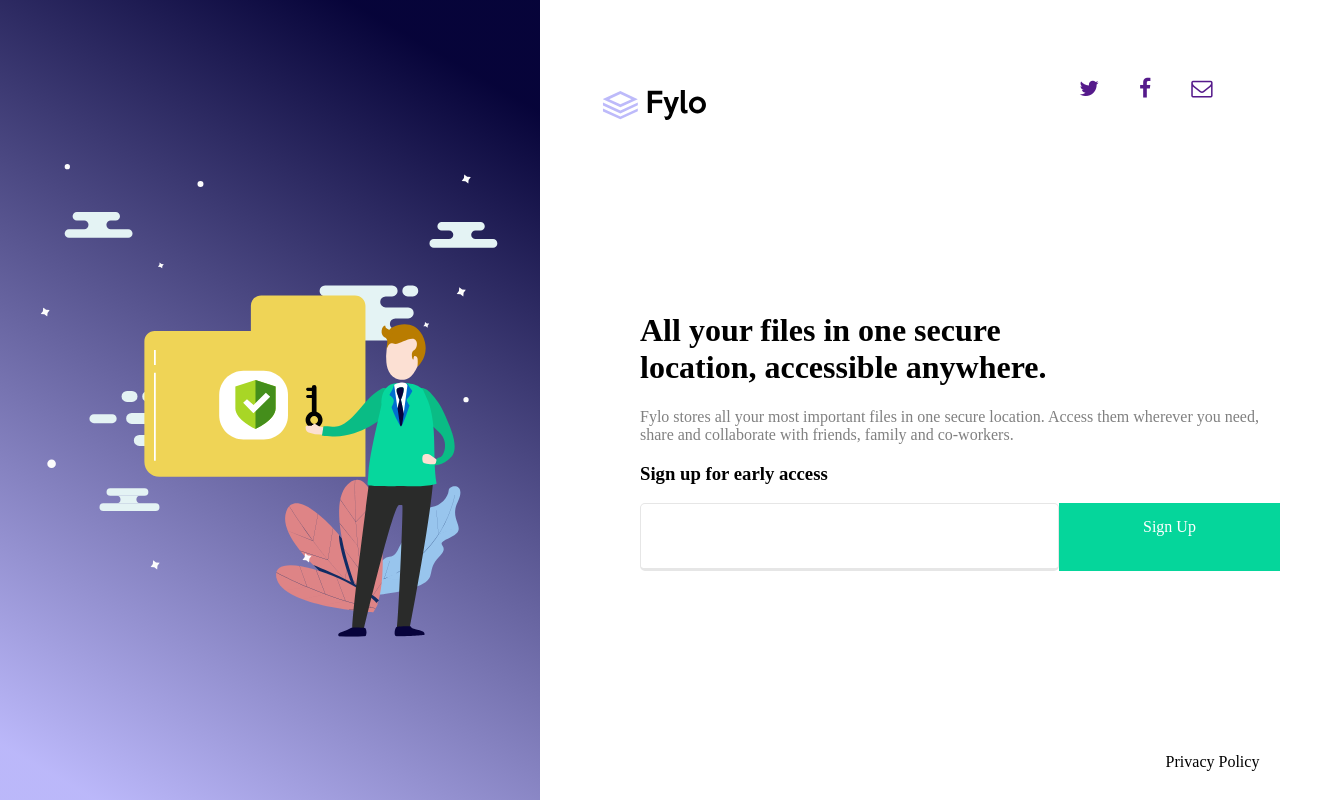
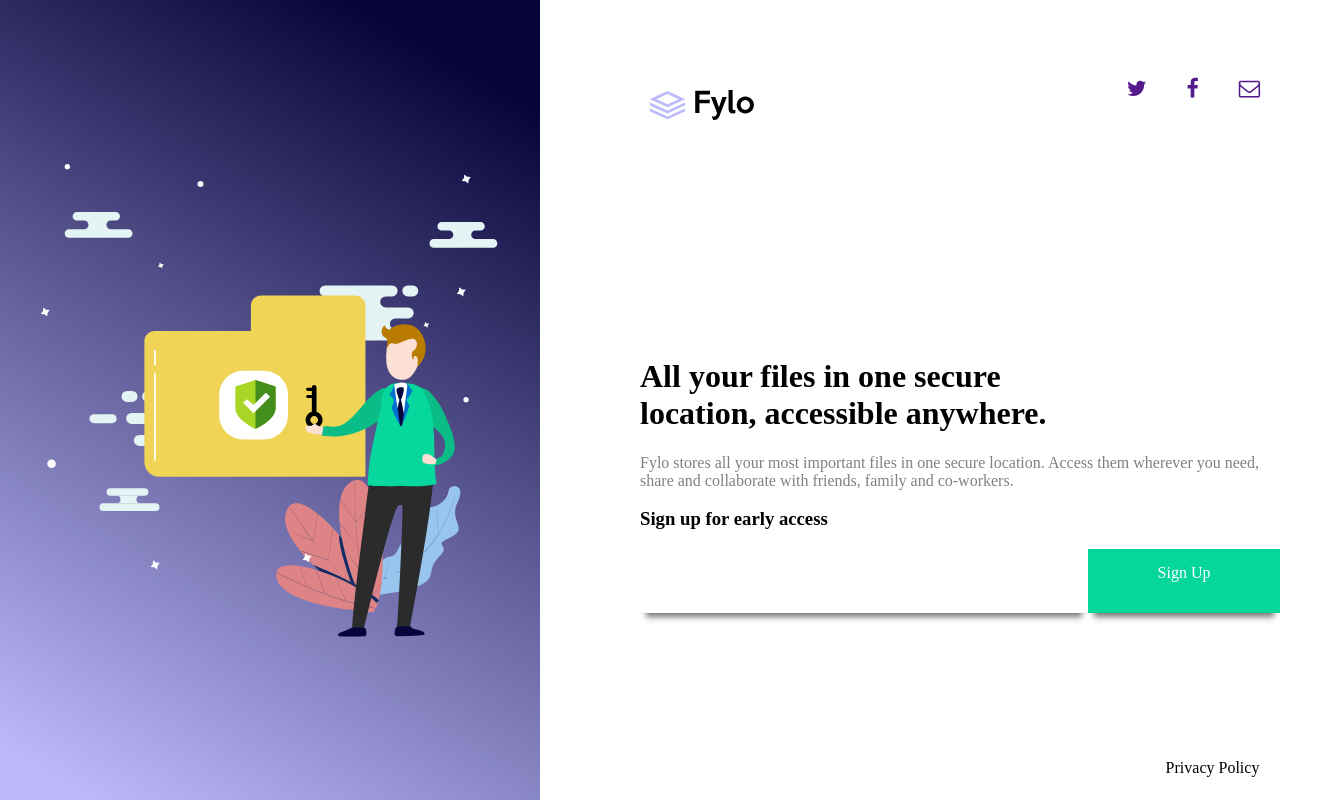
Before and after one commit to hashimwarren/hashim-xyz, a plain HTML site: page fylo-landingpage.html in a window 1280 px wide. Shown: the whole page, 1333 px wide, since content can reach past the window. Drawn offline with Linux system fonts and the light colour scheme.

Commit message:
add dropshadow to forms

```diff
--- a/fylo-landingpage.html
+++ b/fylo-landingpage.html
@@ -59,6 +59,13 @@
 <style>
 @import url(https://maxcdn.bootstrapcdn.com/font-awesome/4.7.0/css/font-awesome.min.css);
 
+html {
+  box-sizing: border-box;
+}
+*, *:before, *:after {
+  box-sizing: inherit;
+}
+
 body {
   display: grid;
   grid-gap: 100px;
@@ -94,9 +101,10 @@ header {
   display: flex;
   justify-content: space-between;
   grid-column: span 2;
-  padding: 10vh 100px 5px 5px;
+  padding: 10vh 0;
   width: 100%;
 }
+
 
 
 nav ul {
@@ -130,24 +138,25 @@ form {
 
 form input {
   display: inline-block;
-  width: 60%;
+  width: 70%;
 
   padding: 0 20px;
   line-height: 4rem;
   height: 4rem;
   background: white;
-  border: solid 1px #e6e6e6;
+  border: solid 0px transparent;
   border-bottom-width: 3px;
   border-radius: 5px;
-  -webkit-transition: all 03s ease;
-  transition: all 0.3s ease;
-  outline: none;
+  box-shadow: 0 10px 6px -6px #777;
 
 }
 
+
+
 form label {
 
-  width: 25%
+  width: 30%;
+
 }
 
 .signup-button {
@@ -159,6 +168,8 @@ form label {
     text-decoration: none;
     display: inline-block;
     font-size: 16px;
+    box-shadow: 0 10px 6px -6px #777;
+
 }
 
 footer {
```
